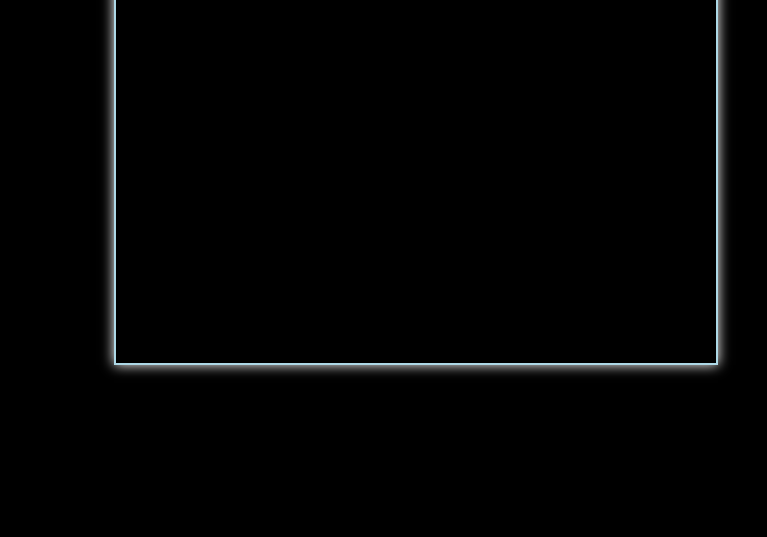
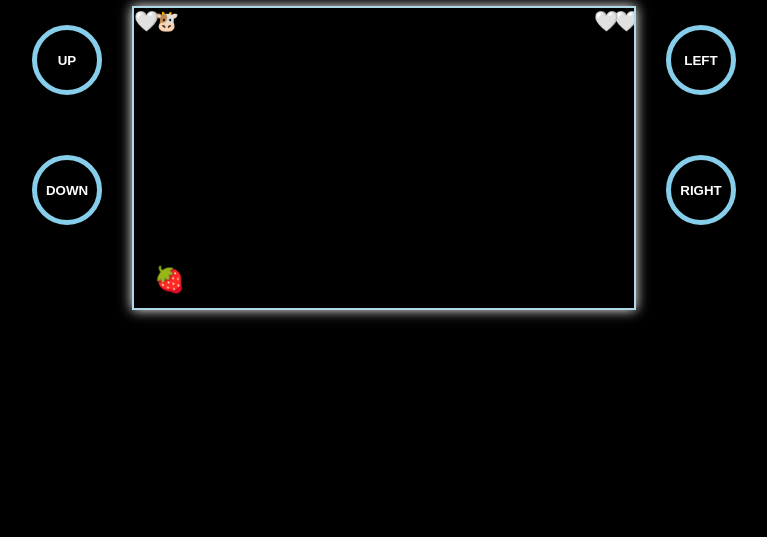
Before and after one commit to DaniaGarciaM/SnakeJS, a plain HTML site: page index.html in a window 1280 px wide. Shown: the part 263-800 px from the top of the page, without its empty margins (232-999 px from the left). Drawn offline with Linux system fonts and the light colour scheme.

Commit message:
Botones de movimiento

```diff
--- a/app.js
+++ b/app.js
@@ -3,7 +3,12 @@ const ctx = lienzo.getContext('2d');
 
 let posX = 2;
 let posY = 1;
+let direccion = 1;
 
+function start() {
+    posX = 2;
+    posY = 1;
+    direccion = 1;
     const snake = [];
     snake.push({
         x: 2,
@@ -35,17 +40,21 @@ snake.push({
             ctx.fillText('🤍', this.x * 20, this.y * 20);
         }
     });
+    return snake;
+};
+
+let snake = start();
 
 const comida = {
     x: 0,
     y: 0,
     aparece: function () {
-        this.x = Math.floor(Math.random() * 30);
-        this.y = Math.ceil(Math.random() * 20);
+        this.x = Math.floor(Math.random() * 25);
+        this.y = Math.ceil(Math.random() * 15);
     },
     pinta: function () {
         ctx.font = '25px Serif';
-        ctx.fillText('🌽', this.x * 20, this.y * 20);
+        ctx.fillText('🍓', this.x * 20, this.y * 20);
     }
 }
 
@@ -63,29 +72,53 @@ function nextMove() {
     })
 }
 
-let direccion = 1;
+function checkEat() {
+    if (snake[0].x === comida.x && snake[0].y === comida.y) {
+        snake.push({ ...snake[1] });
+        comida.aparece();
+    }
+}
+
+function gameOver() {
+    for (let i = 1; i < snake.length; i++) {
+        if (snake[i].x === snake[0].x && snake[i].y === snake[0].y) {
+            return true;
+        }
+    }
+    return false;
+}
+
+
+
+comida.aparece();
 
 setInterval(() => {
-    ctx.fillRect(0, 0, 600, 400);
-    // comida.aparece();
-    // comida.pinta();
+    ctx.fillRect(0, 0, 600, 400);;
     snake.forEach(cuerpo => cuerpo.pinta());
+    comida.pinta();
+
+    checkEat();
+    if (gameOver()) {
+        alert('Perdiste  :(');
+        snake = start();
+    }
+
     if (direccion === 1) posX++;
     else if (direccion === 2) posY++;
     else if (direccion === 3) posX--;
     else posY--;
 
-    if(posX >= 30) posX = 0;
-    else if(posX <= 0) posX = 30;
-    if(posY >= 20) posY=1;
-    else if(posY <= 0) posY =20;
+    if (posX > 24) posX = 0;
+    else if (posX < 0) posX = 24;
+    if (posY > 15) posY = 1;
+    else if (posY < 1) posY = 15;
 
     nextMove();
 }, 200);
 
 document.querySelector('body')
-    .addEventListener('keydown', function(e){
-        switch(e.key){
+    .addEventListener('keydown', function (e) {
+        switch (e.key) {
             case 'ArrowUp':
                 direccion = 4;
                 break;
@@ -100,3 +133,14 @@ document.querySelector('body')
                 break;
         }
     });
+
+document.querySelector('.container')
+    .addEventListener('click', (e) => {
+    if(e.target.classList.contains('btn')){
+        const bText = e.target.innerText;
+        if(bText === 'UP') direccion = 4;
+        else if(bText === 'RIGHT') direccion = 1;
+        else if(bText === 'LEFT') direccion = 3;
+        else direccion = 2;
+    }
+})
--- a/index.html
+++ b/index.html
@@ -7,7 +7,7 @@
     <title>Snake JS</title>
     <style>
         body {
-            width: 100vw;
+            width: 95vw;
             height: 95vh;
             font-family: Verdana, Geneva, Tahoma, sans-serif;
             display: grid;
@@ -15,20 +15,58 @@
             background-color: black;
             color: white;
         }
-        #lienzo{
+
+        #lienzo {
             border: 2px solid lightblue;
             box-shadow: 0px 0px 12px white;
         }
-        h1{
+
+        h1 {
             text-align: center;
+        }
+
+        .container {
+            display: flex;
+            flex-direction: row;
+        }
+
+        .btn {
+            width: 70px;
+            height: 70px;
+            border-radius: 50%;
+            border: 5px solid skyblue;
+            color: white;
+            background-color: black;
+            font-weight: bold;
+            margin: 30px;
+        }
+
+        .btn:active {
+            background-color: skyblue;
+        }
+        .left, .right {
+            height: 400px;
+            display: flex;
+            flex-direction: column;
+            justify-content: center;
         }
     </style>
 </head>
 
 <body>
     <div class="container">
-        <h1>Snake Javascript</h1>
-        <canvas id="lienzo" width="600" height="400"></canvas>
+        <div class="left">
+            <button class="btn">UP</button>
+            <button class="btn">DOWN</button>
+        </div>
+        <div class="center">
+            <h1>Snake Javascript</h1>
+            <canvas id="lienzo" width="500" height="300"></canvas>
+        </div>
+        <div class="right">
+            <button class="btn">LEFT</button>
+            <button class="btn">RIGHT</button>
+        </div>
     </div>
     <script src="./app.js"></script>
 </body>
```
Lines whose indentation alone changed are shown as unchanged.
